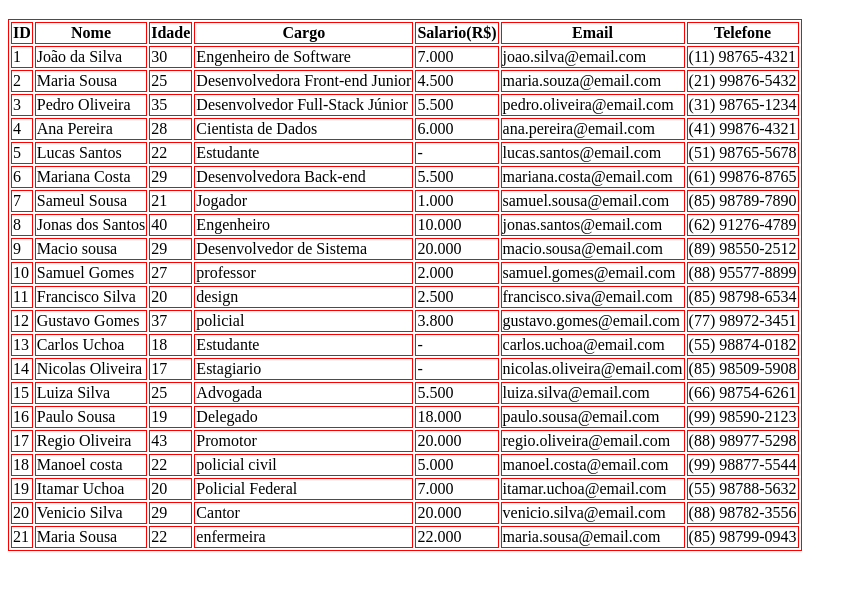
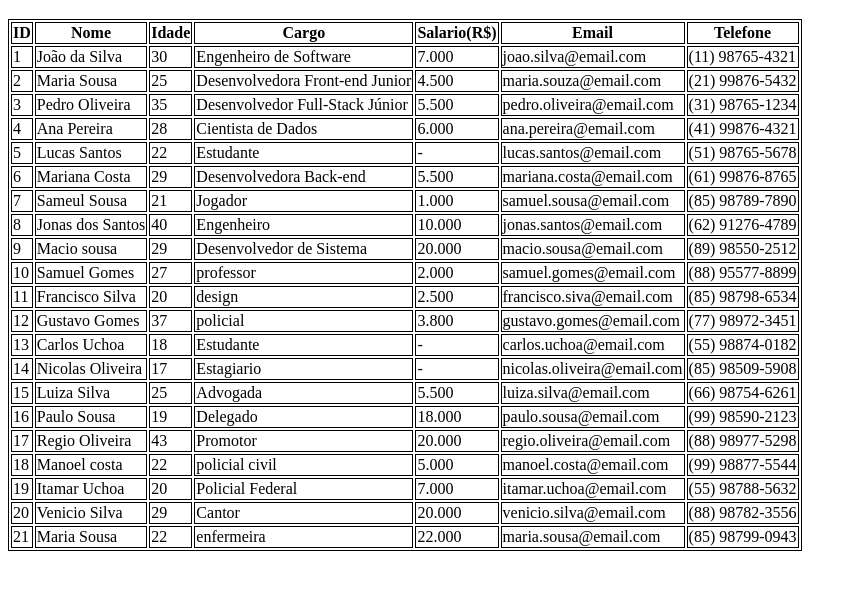
Before and after one commit to wesley-08/projeto-pessoal-lista-de-inscritos, a plain HTML site: page index.html in a window 1280 px wide. Shown: the part 61-650 px from the top of the page, without its empty margins (0-857 px from the left). Drawn offline with Linux system fonts and the light colour scheme.

Commit message:
Update index.html

```diff
--- a/index.html
+++ b/index.html
@@ -6,7 +6,7 @@
   <title>Exercio 4</title>
   <style>
     table, th, td {
-    border:1px solid red
+    border:1px solid black
     }
   </style>
 </head>
```
